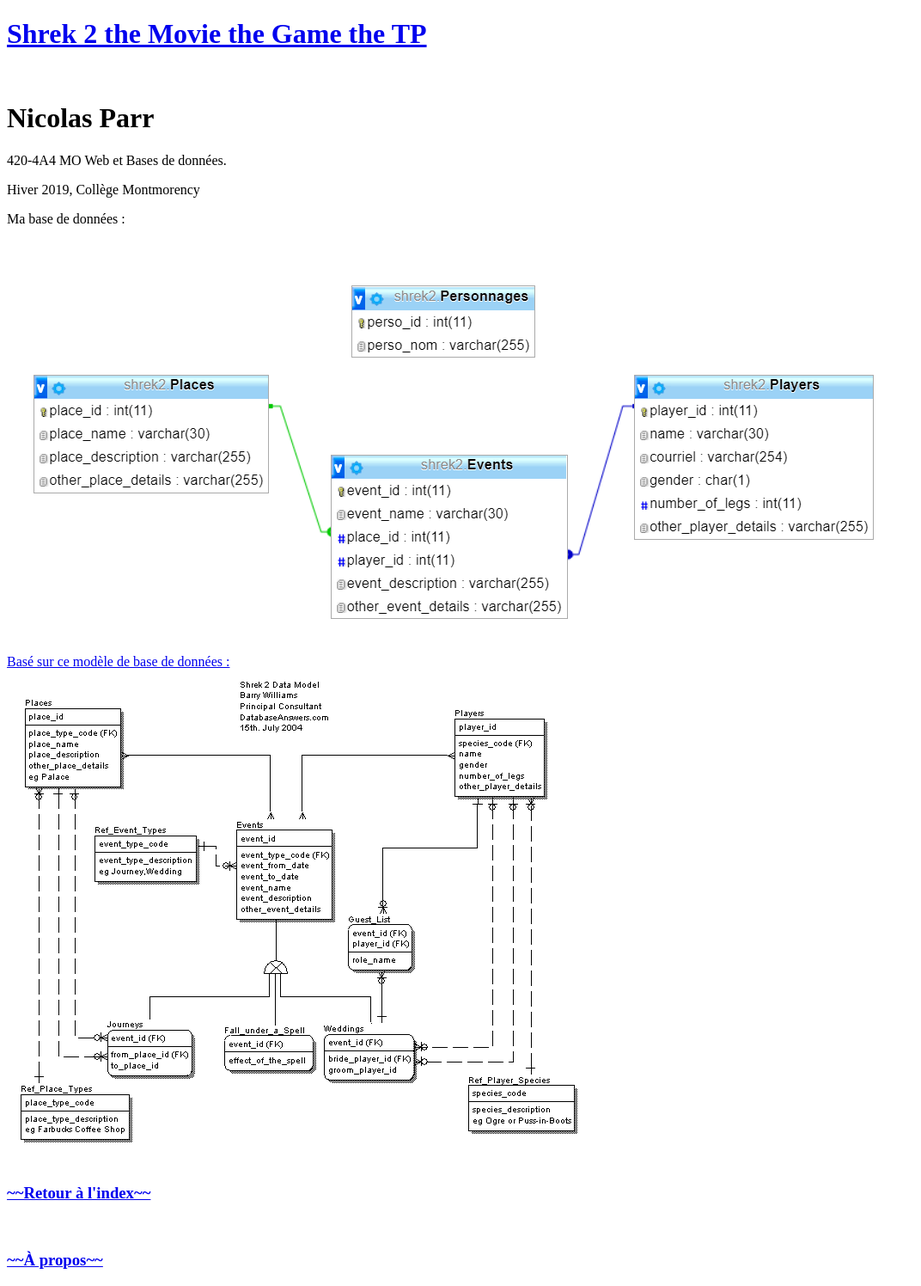
After one commit to AuKain/Shrek2_TheShrekening, a PHP site: template Vue/vuePropos.php in a window 1280 px wide. The commit adds this page. Shown: the whole page at 86% size, without its empty margins (0-1072 px from the left). Run offline with PHP 8.4, Linux system fonts and the light colour scheme; the template is opened without the code that fills it, so the values that code supplies are empty; some libraries are stand-ins or nearby versions.

Commit message:
changé "à propos" en vue

```diff
--- a/Controleur/Routeur.php
+++ b/Controleur/Routeur.php
@@ -111,6 +111,11 @@
                         } else
                             throw new Exception("Identifiant d'acteur incorrect");
 
+                    } else if ($_GET['action'] == 'aPropos') {
+
+                        $vue = new Vue("Propos");
+                        $vue->generer();
+
                     } else if ($_GET['action'] == 'quelsPersos') {
                         $this->ctrlPersonnage->quelsPersos($_GET['term']);
 
--- a/Vue/gabarit.php
+++ b/Vue/gabarit.php
@@ -2,7 +2,7 @@
 <html>
     <head>
         <meta charset="utf-8" />
-        <title><?php echo $titre; ?></title>
+        <title><?= $titre ?></title>
         <link rel="stylesheet" href="http://ajax.googleapis.com/ajax/libs/jqueryui/1.10.1/themes/base/minified/jquery-ui.min.css" type="text/css" />
     </head>
     <style>
@@ -19,7 +19,11 @@
         <a href="index.php"><h1>Shrek 2 the Movie the Game the TP</h1></a><br/>
         <?= $contenu ?>
         <br/>
-        <a href=".\apropos.html"><h3>~~À propos~~</h3></a>
+        <?php
+            if ($titre != 'À propos de Shrek 2') {
+                echo "<a href=\"index.php?action=aPropos\"><h3>~~À propos~~</h3></a>";
+            }
+        ?>
         <script type="text/javascript" src="http://code.jquery.com/jquery-1.9.1.min.js"></script>
         <script type="text/javascript" src="http://code.jquery.com/ui/1.10.1/jquery-ui.min.js"></script>
         <script type="text/javascript" src="Contenu/autoComp.js"></script>
--- a/Vue/vueModifierPlayer.php
+++ b/Vue/vueModifierPlayer.php
@@ -1,5 +1,5 @@
 <?php
-    $this->titre = 'Modifier le script de Shrek 2';
+    $this->titre = 'Modifier les personnages de Shrek 2';
 ?>
 
 <form action="index.php?action=majPlayer" method="post">
--- /dev/null
+++ b/Vue/vuePropos.php
@@ -0,0 +1,10 @@
+<?php $this->titre = 'À propos de Shrek 2'; ?>
+
+<h1>Nicolas Parr</h1>
+<p>420-4A4 MO Web et Bases de données.</p>
+<p>Hiver 2019, Collège Montmorency</p>
+<p>Ma base de données :</p><br/>
+<img src="Contenu/maDB.png"><br/>
+<a href="http://www.databaseanswers.org/data_models/shrek_2_movie/index.htm">Basé sur ce modèle de base de données :</a><br/>
+<a href="http://www.databaseanswers.org/data_models/shrek_2_movie/index.htm"><img src="Contenu/shrek_2_erwin.gif"></a><br/>
+<br/><a href="index.php"><h3>~~Retour à l'index~~</h3></a>
```
Also changed, not shown: apropos.html (deleted, +0 -18 lines).
